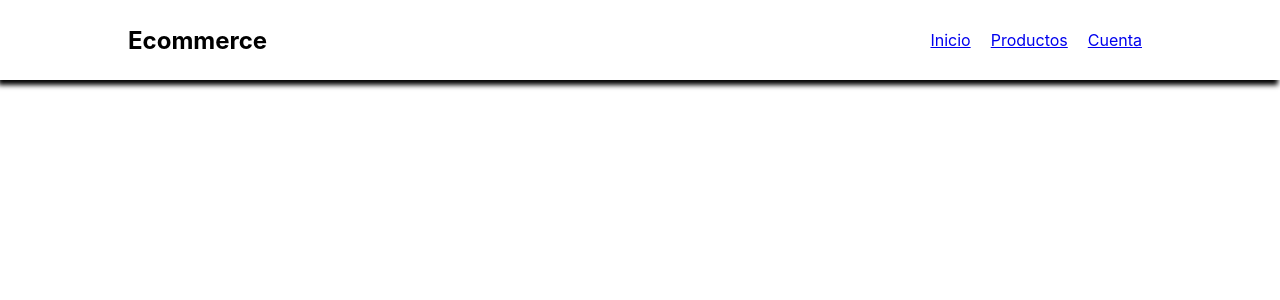
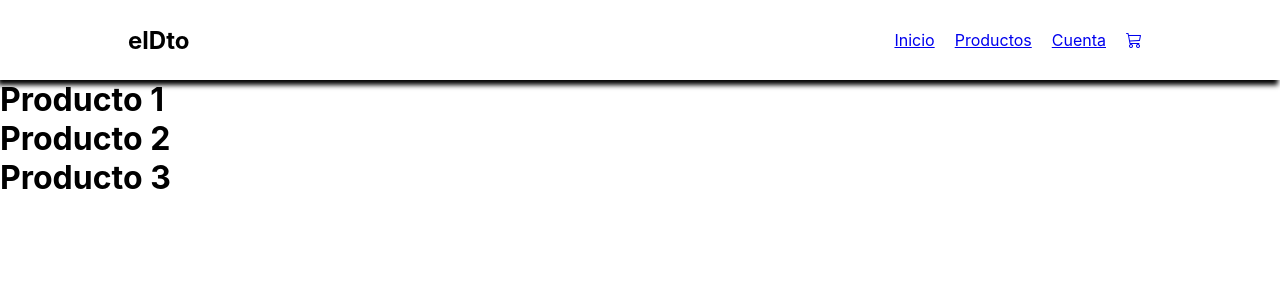
Before and after one commit to HernanKra/appReact, a React (Create React App) app: page / in a window 1280 px wide. Shown: the top 300 px of the page. Built offline with nearby package versions, Linux system fonts and the light colour scheme.

Commit message:
cartwidget

```diff
--- a/public/index.html
+++ b/public/index.html
@@ -24,6 +24,7 @@
       work correctly both with client-side routing and a non-root public URL.
       Learn how to configure a non-root public URL by running `npm run build`.
     -->
+    <link rel="stylesheet" href="https://cdn.jsdelivr.net/npm/bootstrap-icons@1.9.1/font/bootstrap-icons.css">
     <title>E-commerce Krauchuk</title>
   </head>
   <body>
--- a/src/App.js
+++ b/src/App.js
@@ -1,10 +1,14 @@
 import Navbar from "./components/Navbar";
+import ItemListContainer from "./components/ItemListContainer";
 import './App.css';
 
 const App = () => {
   return (
+    <>
+
     <Navbar />
-
+    <ItemListContainer />
+    </>
   );
 }
 
--- /dev/null
+++ b/src/components/CartWidget/index.jsx
@@ -0,0 +1,6 @@
+export const CartWidget = () => {
+    return(
+        <i class="bi bi-cart3"></i>
+    )
+}
+export default CartWidget;
--- /dev/null
+++ b/src/components/ItemListContainer/index.jsx
@@ -0,0 +1,13 @@
+import Title from "../Title";
+
+export const ItemListContainer = () => {
+    return (
+        <>
+        <Title productoActivo="Producto 1" />
+        <Title productoActivo="Producto 2" />
+        <Title productoActivo="Producto 3" />
+        </>
+    )
+}
+
+export default ItemListContainer;
--- a/src/components/Navbar.js
+++ b/src/components/Navbar.js
@@ -1,16 +1,20 @@
+import CartWidget from "../components/CartWidget"
+
 const Navbar = () => {
     return (
         <nav>
         <div className="navContainer">
             <div>
-            <h2>Ecommerce</h2>
+            <h2>elDto</h2>
             </div>
             <div>
             <ul className="listaNav">
                 <li> <a href="#">Inicio</a>   </li>
                 <li> <a href="#">Productos</a>   </li>
                 <li> <a href="#">Cuenta</a> </li>
+                <li> <a href="#"> <CartWidget /> </a> </li>
             </ul>
+
             </div>
         </div>
         </nav>
--- /dev/null
+++ b/src/components/Title/index.jsx
@@ -0,0 +1,10 @@
+
+export const Title = (props) => {
+    return (
+        <h1>
+            {props.productoActivo}
+        </h1>
+    )
+}
+
+export default Title;
```
